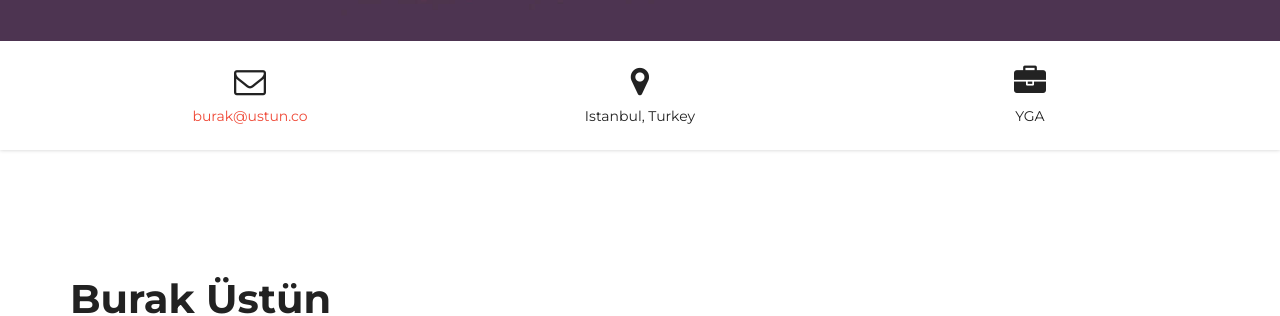
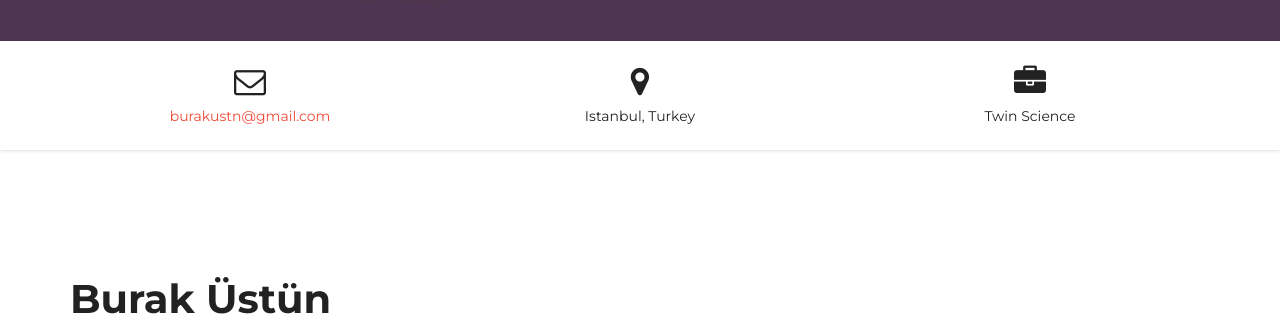
Before and after one commit to buracules/buracules.github.io, a Jekyll site: the page index.html, which Jekyll copies as it is, in a window 1280 px wide and 900 px high, scrolled down 499 px. Shown: the part 153-469 px from the top of the window. Built offline with Jekyll 4.4.1, drawn with Linux system fonts in a browser that asks for light colours.

Commit message:
Update contact info

```diff
--- a/index.html
+++ b/index.html
@@ -70,7 +70,7 @@
 							<!-- <span class="icon-bar"></span> -->
 							<!-- <span class="icon-bar"></span> -->
 						</button>
-						<a class="navbar-brand" href="https://burakustn.com">Burak Üstün</a>
+						<a class="navbar-brand" href="https://burakustn.github.io">Burak Üstün</a>
 					</div>
 
 					<!-- Collect the nav links, forms, and other content for toggling -->
@@ -132,7 +132,7 @@
 						<div class="col-sm-4 col-xs-4 wow bounceInLeft">
 							<div class="profile-item">
 								<i class="fa fa-envelope-o" style="text-align: center;"></i>
-								<h5 style="text-align: center;"><a href="#">burak@ustun.co</a></h5>
+								<h5 style="text-align: center;"><a href="#">burakustn@gmail.com</a></h5>
 							</div>
 						</div>
 
@@ -146,7 +146,7 @@
 						<div class="col-sm-4 col-xs-4 wow bounceInRight">
 							<div class="profile-item">
 								<i class="fa fa-briefcase" style="text-align: center;"></i>
-								<h5 style="text-align: center;">YGA</h5>
+								<h5 style="text-align: center;">Twin Science</h5>
 							</div>
 						</div>
 
@@ -269,7 +269,7 @@
 						<div class="col-md-9 headline nomargin wow bounceInDown">
 							<h3>I'm currently available for freelance work.</h3>
 							<p>Feel free to contact me.</p>
-							<a href="mailto:burak@ustun.co" class="btn btn-default btn-custom-2 callout-btn"><i class="fa fa-paper-plane-o icon-before"></i> Contact me</a>
+							<a href="mailto:burakustn@gmail.com" class="btn btn-default btn-custom-2 callout-btn"><i class="fa fa-paper-plane-o icon-before"></i> Contact me</a>
 						</div>
 
 					</div><!-- .row -->
```
